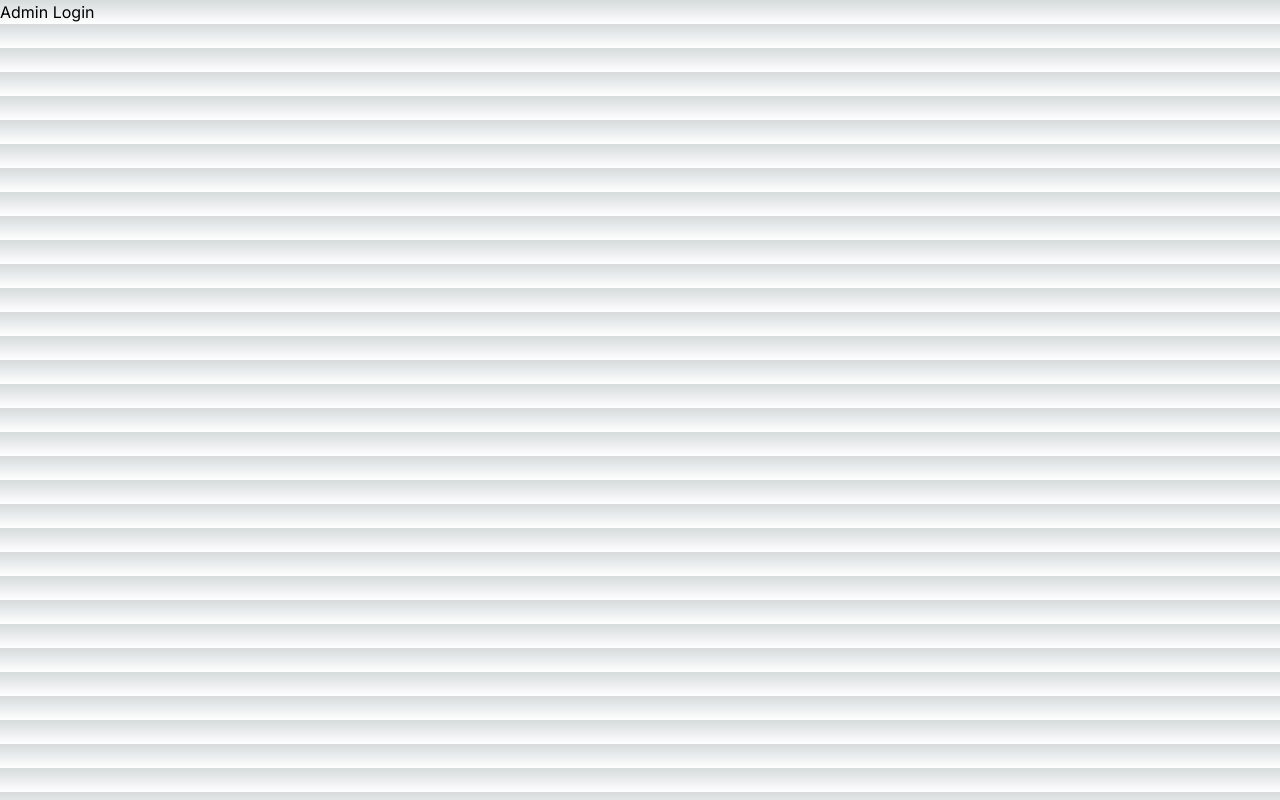
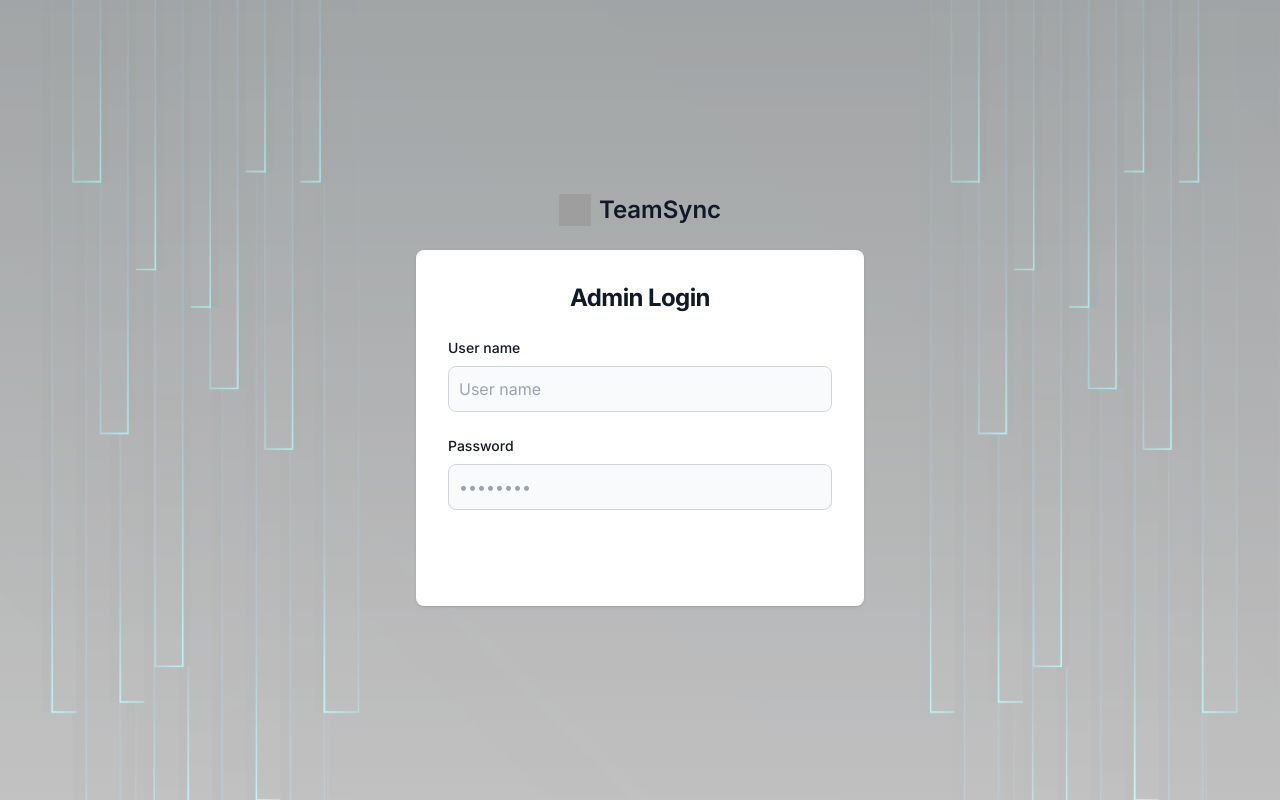
Before and after one commit to jitheshm/TeamSync, a Next.js app in the folder frontend/: page /admin/login in a window 1280 px wide. Built offline with nearby package versions, Linux system fonts and the light colour scheme; grey boxes are pictures that could not be loaded.

Commit message:
admin panel login page added

```diff
--- a/frontend/src/components/AdminPanel/Login/index.tsx
+++ b/frontend/src/components/AdminPanel/Login/index.tsx
@@ -2,9 +2,41 @@
 
 function index() {
   return (
-    <div>
-        <h1>Admin Login</h1>
-    </div>
+    <>
+      <div className="bg-[url('/background.jpg')] h-screen bg-cover opacity-25 absolute w-full ">
+      </div>
+
+      <section className="z-10 relative">
+        <div className="flex flex-col items-center justify-center px-6 py-8 mx-auto md:h-screen lg:py-0">
+          <a href="#" className="flex items-center mb-6 text-2xl font-semibold text-gray-900 dark:text-white">
+            <img className="w-8 h-8 mr-2" src="https://flowbite.s3.amazonaws.com/blocks/marketing-ui/logo.svg" alt="logo" />
+            TeamSync
+          </a>
+          <div className="w-full bg-white rounded-lg shadow dark:border md:mt-0 sm:max-w-md xl:p-0 dark:bg-gray-950 dark:border-gray-700">
+            <div className="p-6 space-y-4 md:space-y-6 sm:p-8">
+              <h1 className="text-xl font-bold leading-tight tracking-tight text-gray-900 md:text-2xl dark:text-white text-center">
+                Admin Login
+              </h1>
+              <form className="space-y-4 md:space-y-6" action="#">
+                <div>
+                  <label htmlFor="name" className="block mb-2 text-sm font-medium text-gray-900 dark:text-white">User name</label>
+                  <input type="text" name="name" id="name" className="bg-gray-50 border border-gray-300 text-gray-900 rounded-lg focus:ring-primary-600 focus:border-primary-600 block w-full p-2.5 dark:bg-gray-700 dark:border-gray-600 dark:placeholder-gray-400 dark:text-white dark:focus:ring-blue-500 dark:focus:border-blue-500" placeholder="User name" required />
+                </div>
+                <div>
+                  <label htmlFor="password" className="block mb-2 text-sm font-medium text-gray-900 dark:text-white">Password</label>
+                  <input type="password" name="password" id="password" placeholder="••••••••" className="bg-gray-50 border border-gray-300 text-gray-900 rounded-lg focus:ring-primary-600 focus:border-primary-600 block w-full p-2.5 dark:bg-gray-700 dark:border-gray-600 dark:placeholder-gray-400 dark:text-white dark:focus:ring-blue-500 dark:focus:border-blue-500" required />
+                </div>
+
+                <button type="submit" className="w-full text-white bg-primary-600 hover:bg-primary-700 focus:ring-4 focus:outline-none focus:ring-primary-300 font-medium rounded-lg text-sm px-5 py-2.5 text-center dark:bg-primary-600 dark:hover:bg-primary-700 dark:focus:ring-primary-800">Sign in</button>
+
+              </form>
+            </div>
+          </div>
+        </div>
+      </section>
+    </>
+
+
   )
 }
 
```
Also changed, not shown: frontend/public/background.jpg (added).
